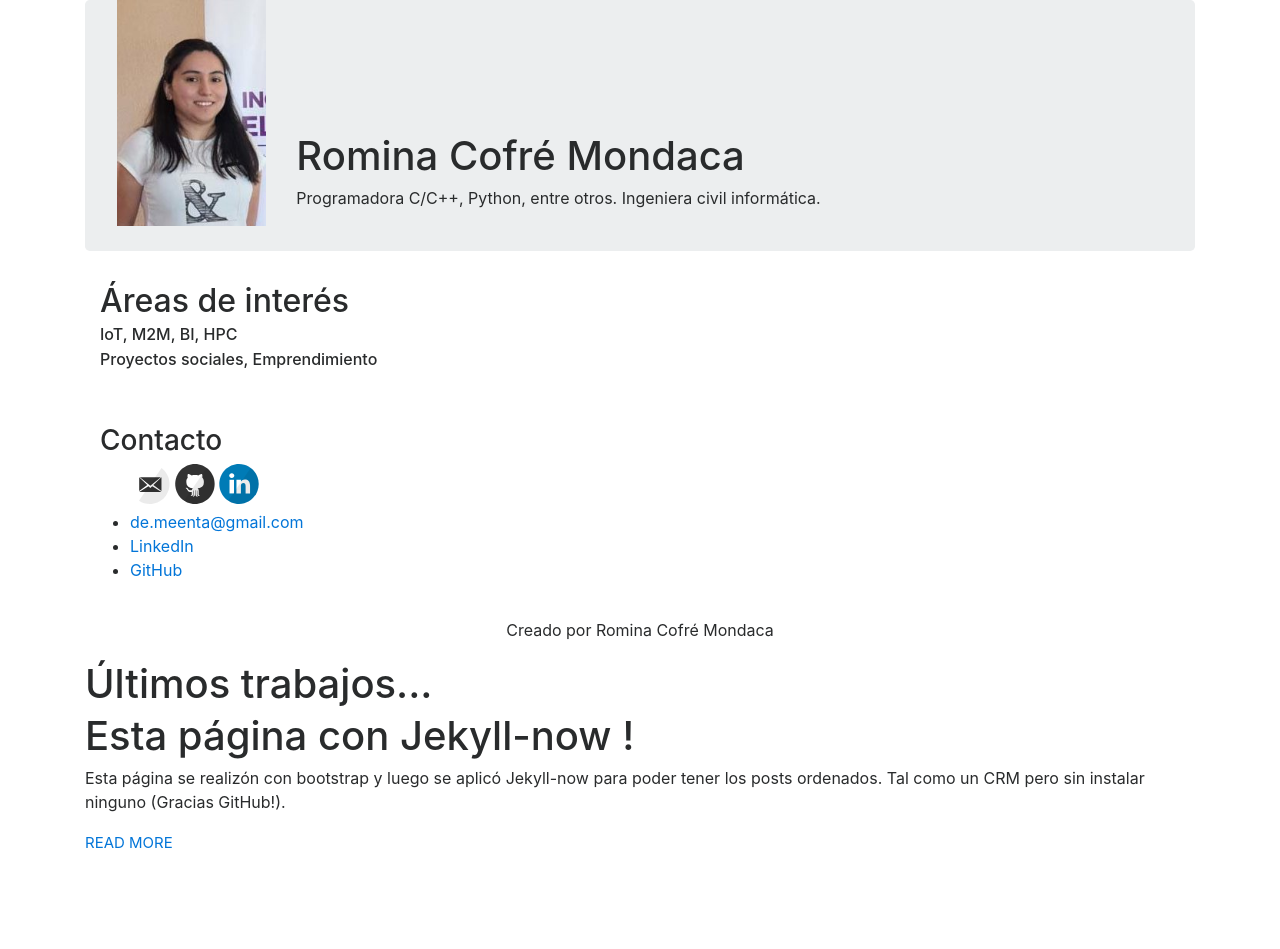
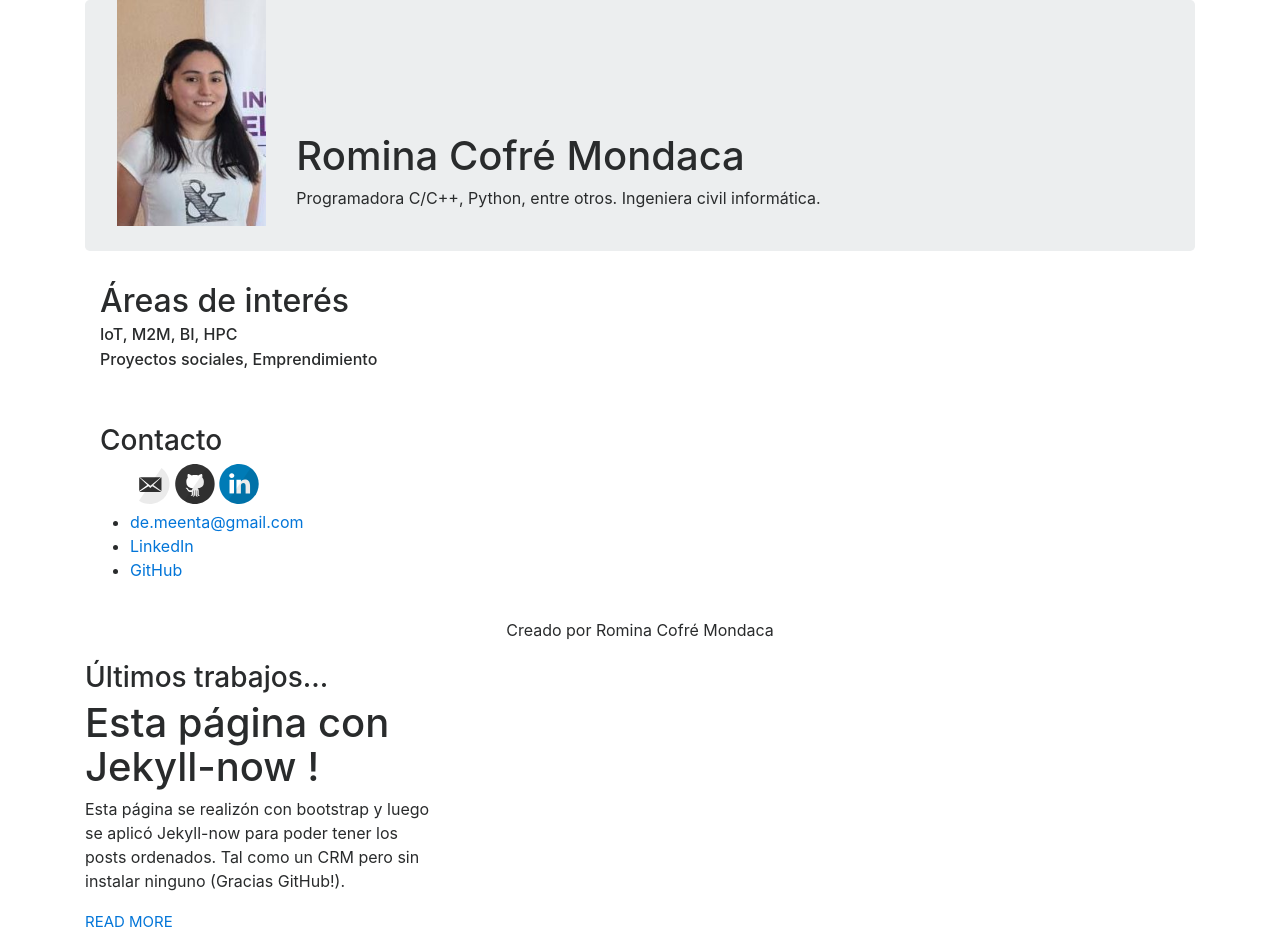
Before and after one commit to demeenta/demeenta.github.io, a Jekyll site: the page built from index.html, in a window 1280 px wide. Built offline with Jekyll 4.4.1, drawn with Linux system fonts in a browser that asks for light colours; nearby versions of some CDN libraries; before the commit the page ends 900 px from its top, so only the background shows below that.

Commit message:
title section posts

```diff
--- a/_layouts/default.html
+++ b/_layouts/default.html
@@ -67,8 +67,8 @@
         </footer>
       </div>
 
-      <div class="col">
-        <h1>Últimos trabajos...</h1>
+      <div class="col-md-4">
+        <h3>Últimos trabajos...</h3>
         {{ content }}
       </div>
 
```
